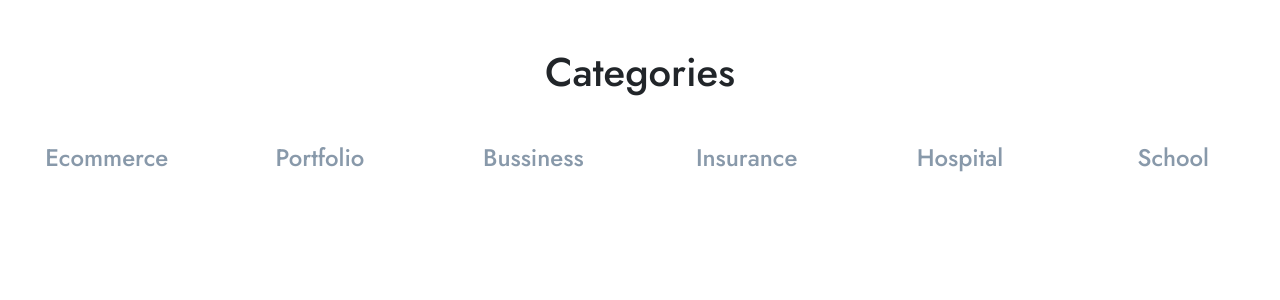
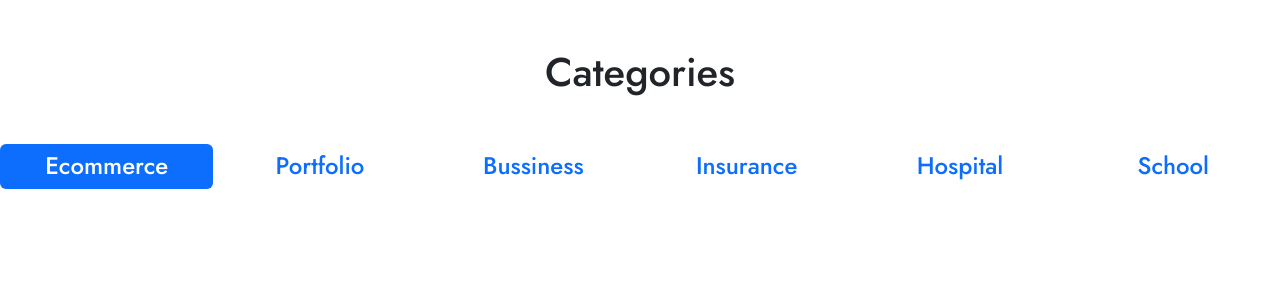
Before and after one commit to axessmongo/AxessTechnology-project, a React (Vite) app in the folder client/: page /categoriesin in a window 1280 px wide. Shown: the top 300 px of the page. Built offline with nearby package versions, Linux system fonts and the light colour scheme.

Commit message:
new changesx

```diff
--- a/client/src/assets/css/Cat.css
+++ /dev/null
@@ -1,74 +0,0 @@
-@import url('https://fonts.googleapis.com/css2?family=Nunito:wght@400;700&display=swap');
-
-.text-content {
-    color: #00244877;
-    font-size: 20px;
-}
-
-.content:hover {
-    color: #b98d2e;
-}
-
-.content::before {
-    border-top: #b98d2e;
-}
-
-* {
-    margin: 0;
-    padding: 0;
-    box-sizing: border-box;
-}
-
-.card.custom-card2 {
-    border: none;
-    /* box-shadow: 5px 5px 15px #D1D9E6, -5px -5px 15px #ffffff; */
-}
-
-.custom-card2:hover {
-    transform: scale(1.1);
-    box-shadow: 0 0 20px rgba(185, 141, 46, 1);
-}
-
-/* Card.css */
-
-.custom-card2 {
-    transition: transform 0.3s, box-shadow 0.3s;
-    margin-bottom: 20px;
-}
-
-
-.card-li li {
-    padding-top: 12px;
-    font-family: 'Roboto', sans-serif;
-}
-
-.img1 {
-    height: 100px;
-    width: 100%;
-}
-
-.play {
-    animation: moveRow 55s infinite linear;
-}
-
-@keyframes moveRow {
-    0% {
-        transform: translate3d(0, 0, 0);
-    }
-
-    25% {
-        transform: translate3d(-60%, 0, 0);
-    }
-
-    50% {
-        transform: translate3d(-120%, 0, 0);
-    }
-
-    75% {
-        transform: translate3d(-180%, 0, 0);
-    }
-
-    100% {
-        transform: translate3d(-240%, 0, 0);
-    }
-}
--- /dev/null
+++ b/client/src/assets/css/Cat.scss
@@ -0,0 +1,76 @@
+.cat {
+    @import url('https://fonts.googleapis.com/css2?family=Nunito:wght@400;700&display=swap');
+
+    .text-content {
+        color: #00244877;
+        font-size: 20px;
+    }
+
+    .content:hover {
+        color: #b98d2e;
+    }
+
+    .content::before {
+        border-top: #b98d2e;
+    }
+
+    * {
+        margin: 0;
+        padding: 0;
+        box-sizing: border-box;
+    }
+
+    .card.custom-card2 {
+        border: none;
+        /* box-shadow: 5px 5px 15px #D1D9E6, -5px -5px 15px #ffffff; */
+    }
+
+    .custom-card2:hover {
+        transform: scale(1.1);
+        box-shadow: 0 0 20px rgba(185, 141, 46, 1);
+    }
+
+    /* Card.css */
+
+    .custom-card2 {
+        transition: transform 0.3s, box-shadow 0.3s;
+        margin-bottom: 20px;
+    }
+
+
+    .card-li li {
+        padding-top: 12px;
+        font-family: 'Roboto', sans-serif;
+    }
+
+    .img1 {
+        height: 100px;
+        width: 100%;
+    }
+
+    .play {
+        animation: moveRow 55s infinite linear;
+    }
+
+    @keyframes moveRow {
+        0% {
+            transform: translate3d(0, 0, 0);
+        }
+
+        25% {
+            transform: translate3d(-60%, 0, 0);
+        }
+
+        50% {
+            transform: translate3d(-120%, 0, 0);
+        }
+
+        75% {
+            transform: translate3d(-180%, 0, 0);
+        }
+
+        100% {
+            transform: translate3d(-240%, 0, 0);
+        }
+    }
+}
--- a/client/src/assets/css/index.scss
+++ b/client/src/assets/css/index.scss
@@ -390,9 +390,9 @@ img {
       &.active {
         transform: translate(10%, 0px);
 
-        span {
-          animation: nav-pop 1s ease 0s 1;
-        }
+        // span {
+        //   animation: nav-pop 1s ease 0s 1;
+        // }
       }
       }
 
@@ -849,6 +849,7 @@ img {
 
       .softdev::before {
         background: #001041;
+        background: #03485b;
       }
 
       .softtest::before {
@@ -857,6 +858,11 @@ img {
 
       .ai::before {
         background: #001b31;
+        background: #03485b;
+      }
+
+      .service-nav.active:nth-child(3), .service-nav.active:nth-child(1), .service-nav.active:nth-child(5){
+        background: #03485b;
       }
 
       .softtest.active {
--- a/client/src/components/CategoriesIn.jsx
+++ b/client/src/components/CategoriesIn.jsx
@@ -27,7 +27,7 @@ export default function CategoriesIn() {
 
             </section> */}
 
-            <div className="">
+            <div className="cat">
                 <div className="overflow-hidden" id="resume">
                     <div className="text-md-center text-center mt-5">
                         <h1> Categories</h1>
@@ -38,7 +38,7 @@ export default function CategoriesIn() {
                                 <li className="nav-item col-md-2" role="presentation">
                                     <div className=" ">
                                         <div
-                                            className="nav-link active"
+                                            className="nav-link active content"
                                             id="pills-home-tab"
                                             data-bs-toggle="pill"
                                             data-bs-target="#pills-home"
@@ -46,7 +46,6 @@ export default function CategoriesIn() {
                                             role="tab"
                                             aria-controls="pills-home"
                                             aria-selected="true"
-                                            className='content'
                                         >
                                             <h4>Ecommerce</h4>
                                         </div>
@@ -56,7 +55,7 @@ export default function CategoriesIn() {
                                 <li className="nav-item col-md-2" role="presentation">
                                     <div className="  ">
                                         <div
-                                            className="nav-link"
+                                            className="nav-link content"
                                             id="pills-profile-tab"
                                             data-bs-toggle="pill"
                                             data-bs-target="#pills-profile"
@@ -64,7 +63,6 @@ export default function CategoriesIn() {
                                             role="tab"
                                             aria-controls="pills-profile"
                                             aria-selected="true"
-                                            className='content'
 
 
 
@@ -77,7 +75,7 @@ export default function CategoriesIn() {
                                 <li className="nav-item col-md-2" role="presentation">
                                     <div className="  ">
                                         <div
-                                            className="nav-link"
+                                            className="nav-link content"
                                             id="pills-bussiness-tab"
                                             data-bs-toggle="pill"
                                             data-bs-target="#pills-bussiness"
@@ -85,7 +83,6 @@ export default function CategoriesIn() {
                                             role="tab"
                                             aria-controls="pills-bussiness"
                                             aria-selected="true"
-                                            className='content'
 
                                         >
                                             <h4>Bussiness</h4>
@@ -95,7 +92,7 @@ export default function CategoriesIn() {
                                 <li className="nav-item col-md-2" role="presentation">
                                     <div className="  ">
                                         <div
-                                            className="nav-link"
+                                            className="nav-link content"
                                             id="pills-insurance-tab"
                                             data-bs-toggle="pill"
                                             data-bs-target="#pills-insurance"
@@ -103,7 +100,6 @@ export default function CategoriesIn() {
                                             role="tab"
                                             aria-controls="pills-insurance"
                                             aria-selected="true"
-                                            className='content'
 
                                         >
                                             <h4>Insurance</h4>
@@ -113,7 +109,7 @@ export default function CategoriesIn() {
                                 <li className="nav-item col-md-2" role="presentation">
                                     <div className="  ">
                                         <div
-                                            className="nav-link"
+                                            className="nav-link content"
                                             id="pills-hospital-tab"
                                             data-bs-toggle="pill"
                                             data-bs-target="#pills-hospital"
@@ -121,7 +117,6 @@ export default function CategoriesIn() {
                                             role="tab"
                                             aria-controls="pills-hospital"
                                             aria-selected="true"
-                                            className='content'
 
                                         >
                                             <h4>Hospital</h4>
@@ -131,7 +126,7 @@ export default function CategoriesIn() {
                                 <li className="nav-item col-md-2" role="presentation">
                                     <div className="  ">
                                         <div
-                                            className="nav-link"
+                                            className="nav-link content"
                                             id="pills-school-tab"
                                             data-bs-toggle="pill"
                                             data-bs-target="#pills-school"
@@ -139,7 +134,6 @@ export default function CategoriesIn() {
                                             role="tab"
                                             aria-controls="pills-school"
                                             aria-selected="true"
-                                            className='content'
 
                                         >
                                             <h4>School</h4>
--- a/client/src/components/Footer.jsx
+++ b/client/src/components/Footer.jsx
@@ -50,7 +50,7 @@ function Footer() {
                                     <p>Email : salesxxxx@.com</p>
                                 </div>
                                 <div className="col-md-4">
-                                    <button className='gold-btn m-0' data-aos='fade-right' data-aos-duration='800'><span className='d-block'>Submit</span> <i className="bi bi-arrow-right"></i></button>
+                                    <button className='gold-btn m-0 green-btn' data-aos='fade-right' data-aos-duration='800'><span className='d-block'>Submit</span> <i className="bi bi-arrow-right"></i></button>
                                 </div>
                             </div>
                         </div>
--- a/client/src/main.jsx
+++ b/client/src/main.jsx
@@ -3,7 +3,7 @@ import ReactDOM from 'react-dom/client'
 import App from './App.jsx'
 import './assets/css/index.css'
 import './assets/css/About.css'
-import './assets/css/Cat.css'
+import './assets/css/Cat.scss'
 
 import './assets/css/index.scss';
 import 'bootstrap/dist/css/bootstrap.min.css';
```
